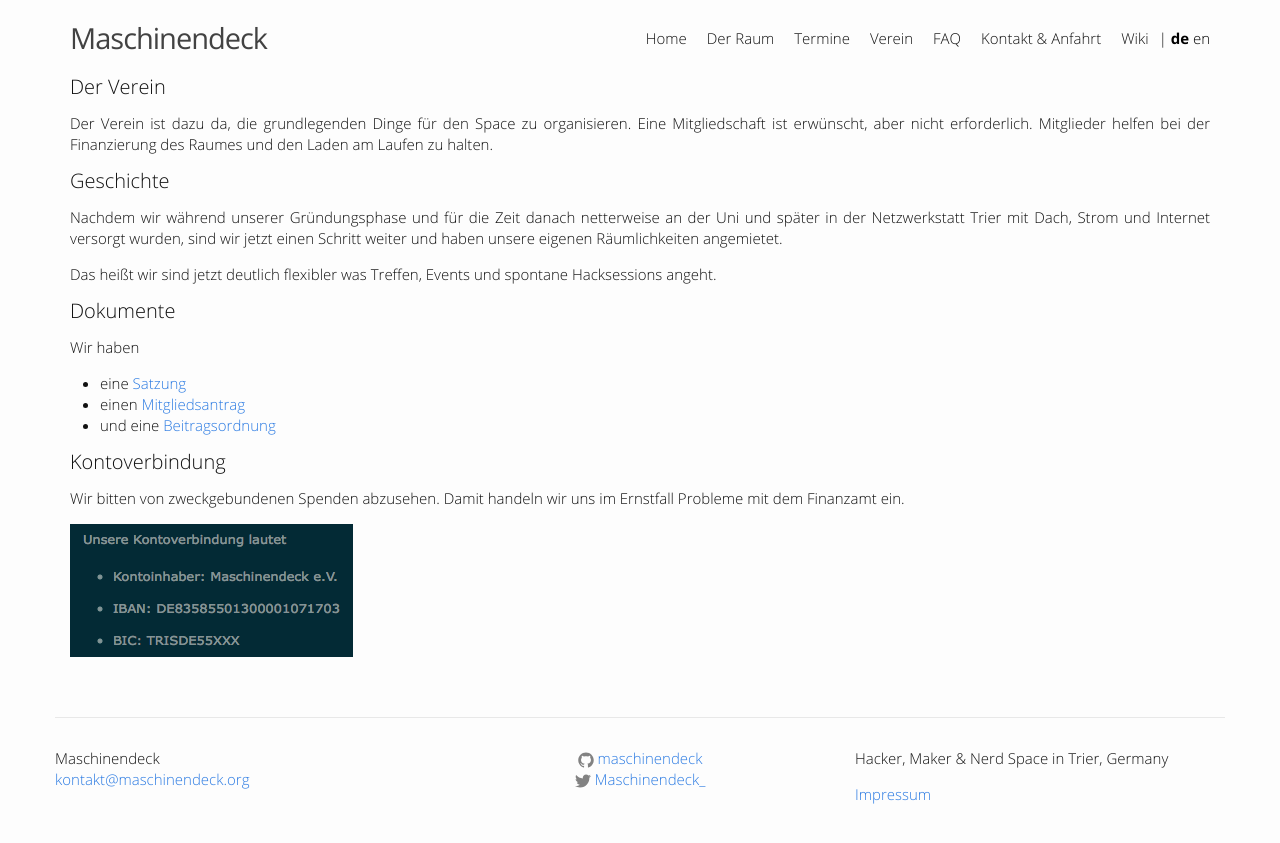
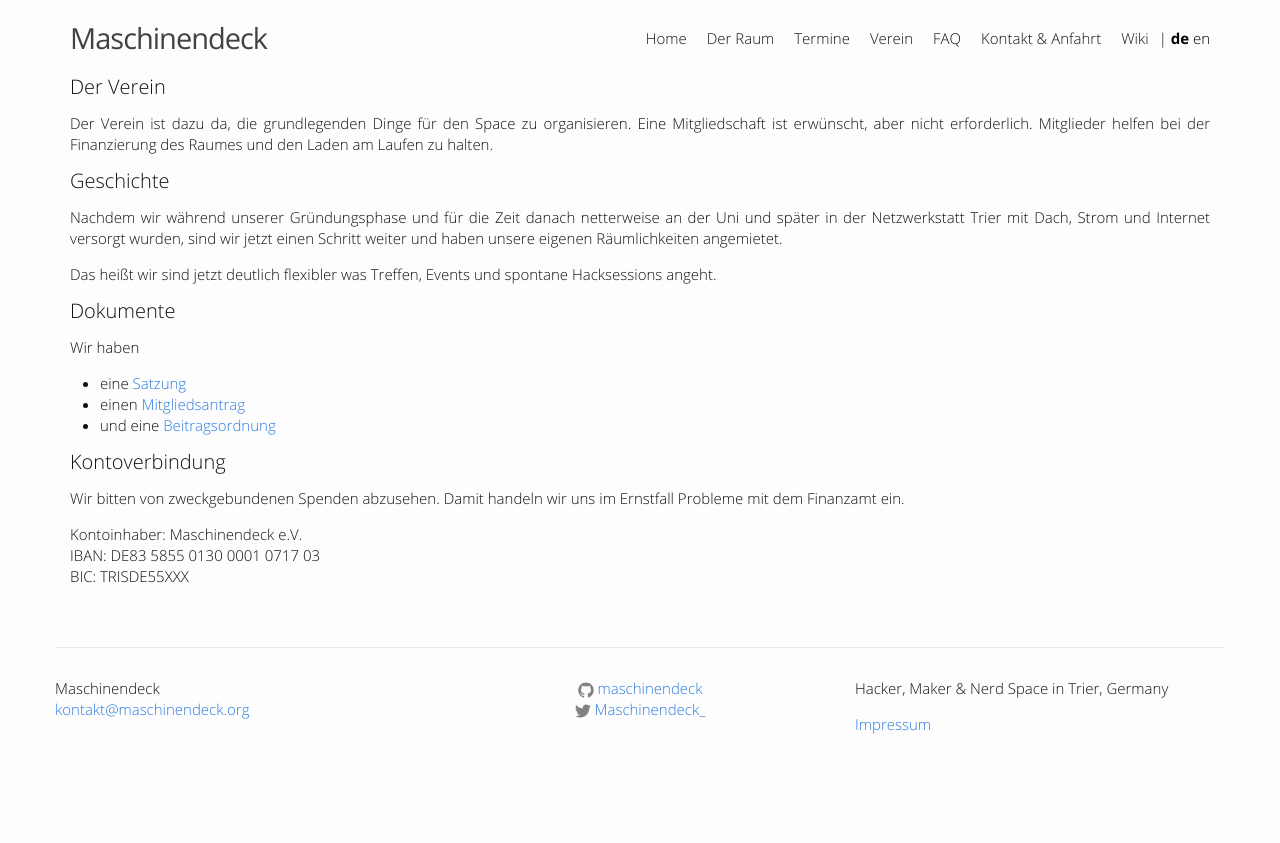
Before and after one commit to maschinendeck/maschinendeck.github.io, a Jekyll site: the page built from about.md, in a window 1280 px wide. Shown: the top 843 px of the page. Built offline with Jekyll 4.4.1, drawn with Linux system fonts in a browser that asks for light colours.

Commit message:
Kontoverbindung update
Kontoverbindung als kopierbaren Text hinzugefügt
altes png auskommentiert

```diff
--- a/about.md
+++ b/about.md
@@ -35,4 +35,8 @@ Wir haben
 
 Wir bitten von zweckgebundenen Spenden abzusehen. Damit handeln wir uns im Ernstfall Probleme mit dem Finanzamt ein.
 
-![Kontoverbindung](/images/konto.png)
+Kontoinhaber: Maschinendeck e.V.
+IBAN: DE83 5855 0130 0001 0717 03
+BIC: TRISDE55XXX
+
+<!-- ![Kontoverbindung](/images/konto.png) -->
```
